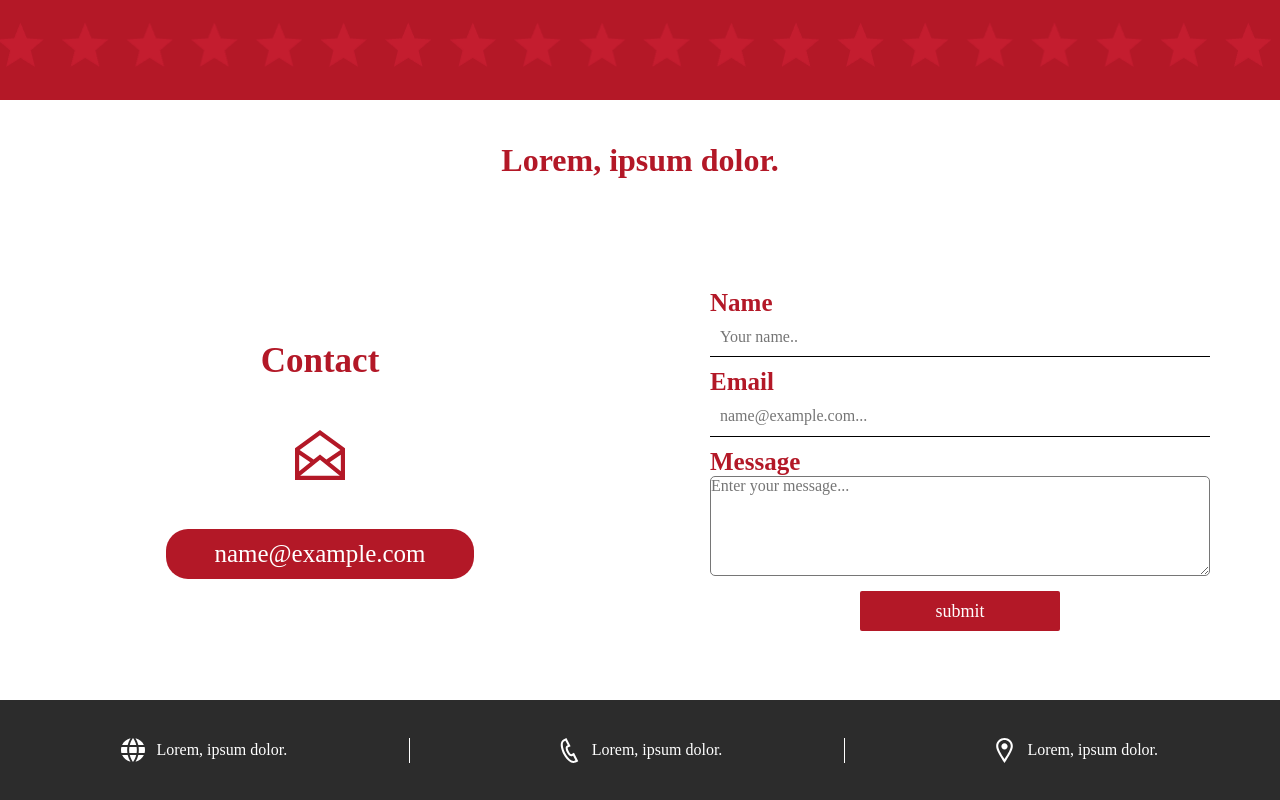
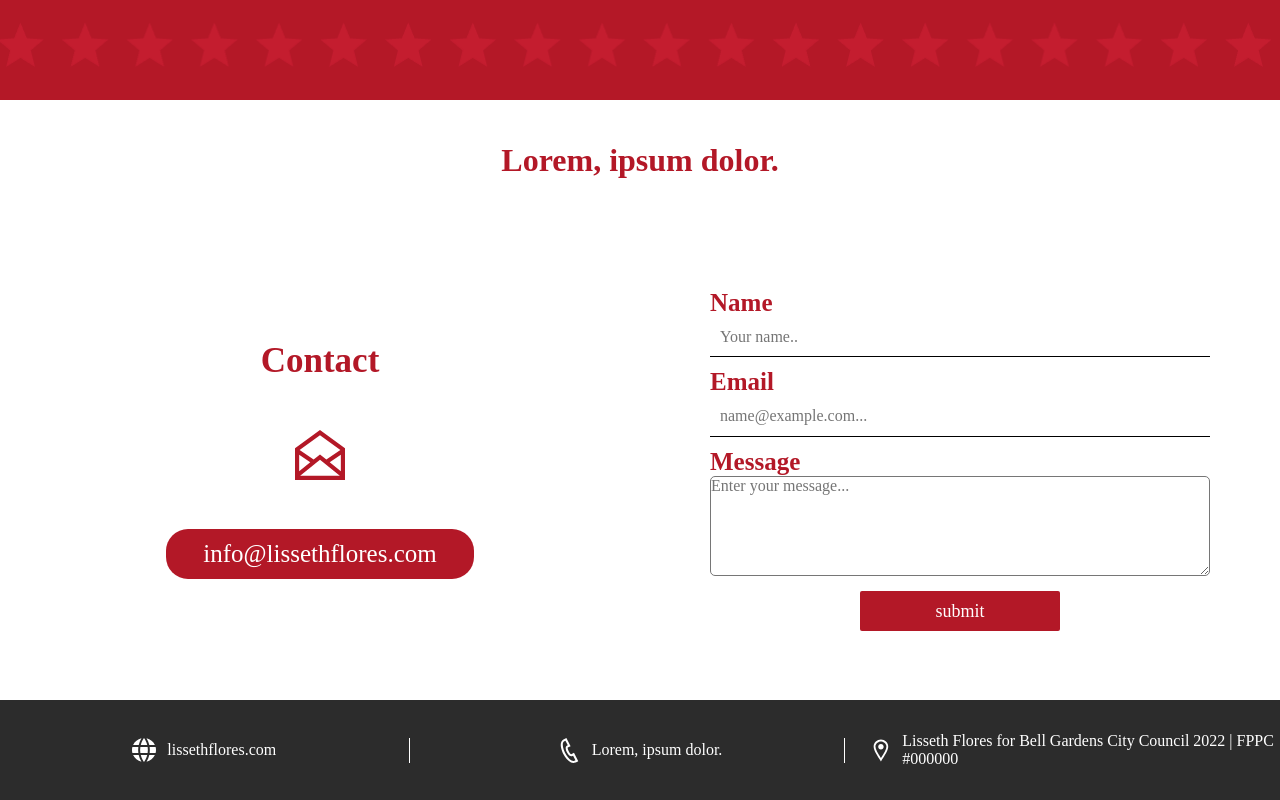
Before and after one commit to Ed4n/urban-LF_Website, a plain HTML site: page index.html in a window 1280 px wide. Shown: the part 4600-5400 px from the top of the page. Drawn offline with nearby package versions, Linux system fonts and the light colour scheme; files whose address does not match are found by name.

Commit message:
Se actualizo el contact form

```diff
--- a/index.html
+++ b/index.html
@@ -279,7 +279,7 @@
               />
             </svg>
 
-            <div class="contact-us__email">name@example.com</div>
+            <div class="contact-us__email"> info@lissethflores.com</div>
           </div>
         </div>
 
@@ -329,7 +329,7 @@
     <footer>
       <div class="footer-section">
         <svg  xmlns="http://www.w3.org/2000/svg" fill-rule="evenodd" clip-rule="evenodd"><path d="M15.246 17c-.927 3.701-2.547 6-3.246 7-.699-1-2.32-3.298-3.246-7h6.492zm7.664 0c-1.558 3.391-4.65 5.933-8.386 6.733 1.315-2.068 2.242-4.362 2.777-6.733h5.609zm-21.82 0h5.609c.539 2.386 1.47 4.678 2.777 6.733-3.736-.8-6.828-3.342-8.386-6.733zm14.55-2h-7.28c-.29-1.985-.29-4.014 0-6h7.281c.288 1.986.288 4.015-.001 6zm-9.299 0h-5.962c-.248-.958-.379-1.964-.379-3s.131-2.041.379-3h5.962c-.263 1.988-.263 4.012 0 6zm17.28 0h-5.963c.265-1.988.265-4.012.001-6h5.962c.247.959.379 1.964.379 3s-.132 2.042-.379 3zm-8.375-8h-6.492c.925-3.702 2.546-6 3.246-7 1.194 1.708 2.444 3.799 3.246 7zm-8.548-.001h-5.609c1.559-3.39 4.651-5.932 8.387-6.733-1.237 1.94-2.214 4.237-2.778 6.733zm16.212 0h-5.609c-.557-2.462-1.513-4.75-2.778-6.733 3.736.801 6.829 3.343 8.387 6.733z"/></svg>
-        <p>Lorem, ipsum dolor.</p>
+        <p>lissethflores.com</p>
       </div>
       <div class="footer-section">
         <svg
@@ -346,7 +346,7 @@
       </div>
       <div class="footer-section --no-border">
         <svg xmlns="http://www.w3.org/2000/svg"  viewBox="0 0 24 24"><path d="M12 2c3.196 0 6 2.618 6 5.602 0 3.093-2.493 7.132-6 12.661-3.507-5.529-6-9.568-6-12.661 0-2.984 2.804-5.602 6-5.602m0-2c-4.198 0-8 3.403-8 7.602 0 4.198 3.469 9.21 8 16.398 4.531-7.188 8-12.2 8-16.398 0-4.199-3.801-7.602-8-7.602zm0 11c-1.657 0-3-1.343-3-3s1.343-3 3-3 3 1.343 3 3-1.343 3-3 3z"/></svg>
-        <p>Lorem, ipsum dolor.</p>
+        <p> Lisseth Flores for Bell Gardens City Council 2022 | FPPC #000000</p>
       </div>
     </footer>
     <script src="./main.js"></script>
```
